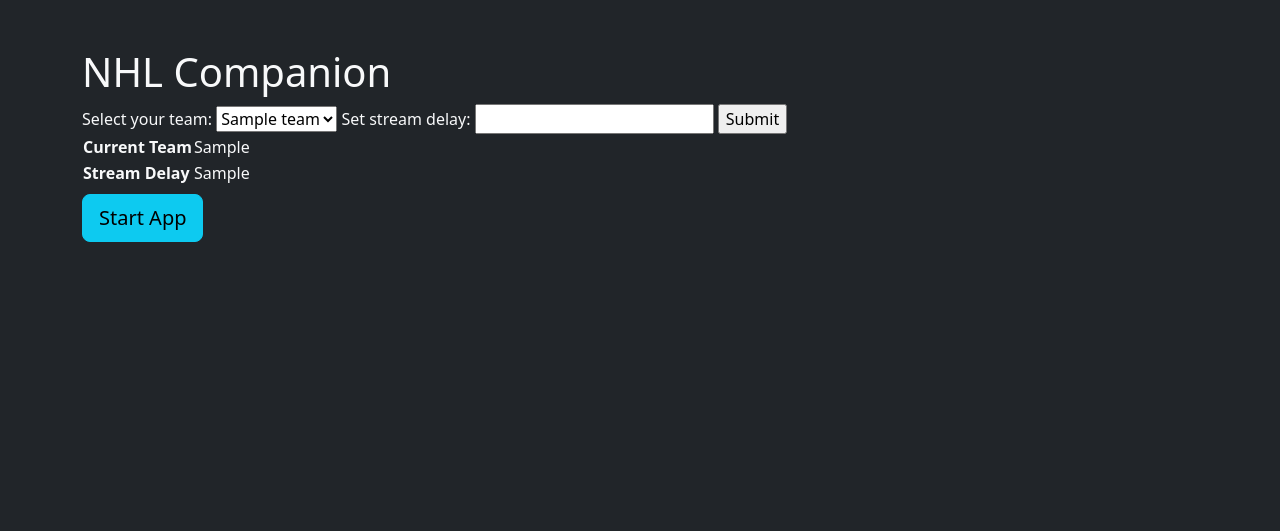
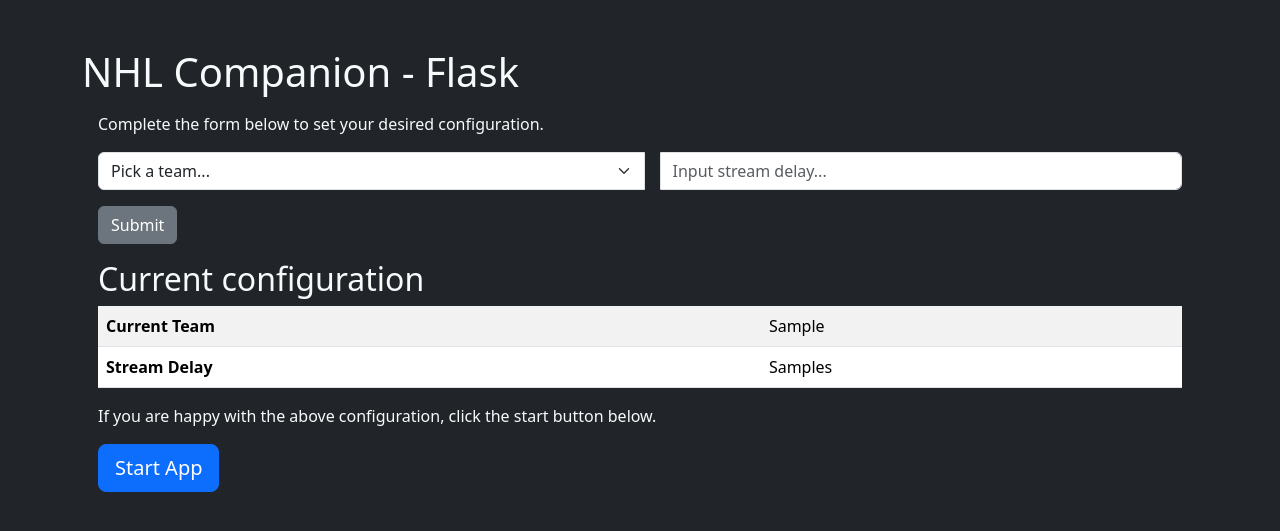
Before and after one commit to BrandonMiller18/nhl_companion-pi, a Flask app: template templates/index.html in a window 1280 px wide. Shown: the top 531 px of the page. Run offline with Flask 3, Linux system fonts and the light colour scheme; the template is opened without the code that fills it: most values are stand-ins (such as "Sample title", 1, 10 or a date in 2020); parts of the project's set-up code (start-up, migrations or seed data) failed here and were passed over.

Commit message:
bootstrap styles

```diff
--- a/templates/index.html
+++ b/templates/index.html
@@ -5,33 +5,42 @@
 {% block body %}
 
     <div id="configure" class="container bg-dark pt-5">
-        <h1>NHL Companion</h1>
-        <form class="configuration-form" action="/update" method="POST">
-            <label for="user_team">Select your team:</label>
-            <select name="user_team" id="">
+        <h1>NHL Companion - Flask</h1>
+        <div class="m-3">
+            <p>Complete the form below to set your desired configuration.</p>
+            <form action="/update" method="POST">
+                <div class="input-group">
+                    <select class="me-3 mb-3 form-select" name="user_team" id="">
+                        <option>Pick a team...</option>
                         {% for team in team_abbreviations %}
                             <option value="{{team}}">{{team}}</option>
                         {% endfor %}
                     </select>
-            <label for="stream_delay">Set stream delay:</label>
-            <input type="text" name="stream_delay" id="">
-            <input type="submit">
+                    <input class="mb-3 form-control" type="text" placeholder="Input stream delay..." name="stream_delay" id="">
+                </div>
+                <input class="btn btn-secondary" type="submit">
             </form>
+        </div>
+        <div class="m-3">
         {% if data %}
-        <table>
+            <h2>Current configuration</h2>
+            <table class="table table-striped">
                 <tr>
-                <th>Current Team</th>
+                    <th scope="row">Current Team</th>
                     <td>{{ data['user_team'] }}</td>
                 </tr>
                 <tr>
-                <th>Stream Delay</th>
-                <td>{{ data['stream_delay'] }}</td>
+                    <th scope="row">Stream Delay</th>
+                    <td>{{ data['stream_delay'] }}s</td>
                 </tr>
             </table>
+        </div>
+        <p class="m-3">If you are happy with the above configuration, click the start button below.</p>
         {% endif %}
-        <a class="btn btn-info btn-lg mt-2" href="{{url_for('start_game')}}" onclick="$('#configure').hide();$('#running').removeAttr('hidden');">Start App</a>
+        <a class="btn btn-primary btn-lg mx-3" href="{{url_for('start_game')}}" onclick="$('#configure').hide();$('#running').removeAttr('hidden');">Start App</a>
     </div>
 
+    <!-- Display after user clicks start -->
     <div id="running" class="container bg-dark pt-5" hidden>
         <p style="color: #fff;">App is running. Click the butotn below to cancel the app.</p>
         <button class="btn btn-primary" onclick="$.get('/_end-game')">Cancel</button>
```
Lines whose indentation alone changed are shown as unchanged.
